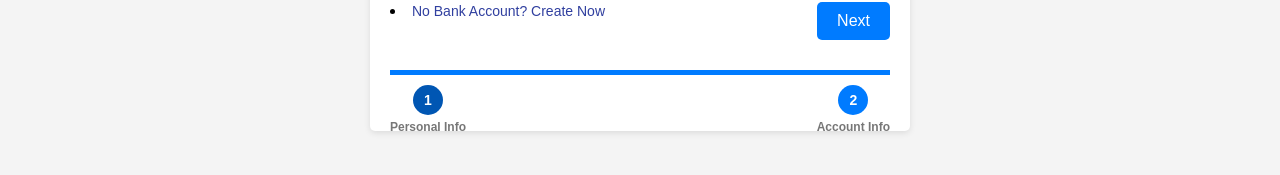
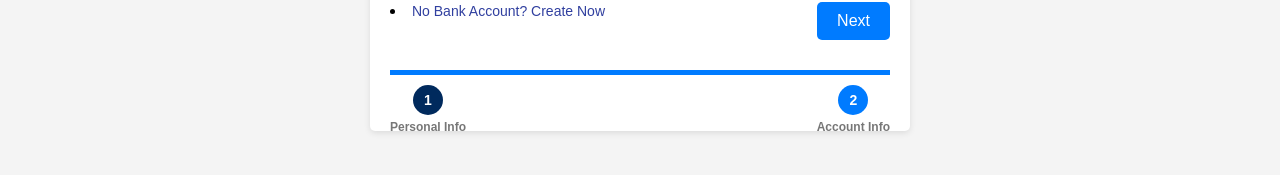
Before and after one commit to software-engineering-2023/Wallahy-Ha2felholko, a React (Create React App) app in the folder godfather-banks/: page /register in a window 1280 px wide. Shown: the part 490-665 px from the top of the page. Built offline with nearby package versions, Linux system fonts and the light colour scheme.

Commit message:
register.css(edited)

```diff
--- a/godfather-banks/src/Register.css
+++ b/godfather-banks/src/Register.css
@@ -174,7 +174,7 @@
   }
 
   .progress-step.active span {
-    background-color: #0056b3;
+    background-color: #002a5d;
   }
 
   .registration-footer {
```
